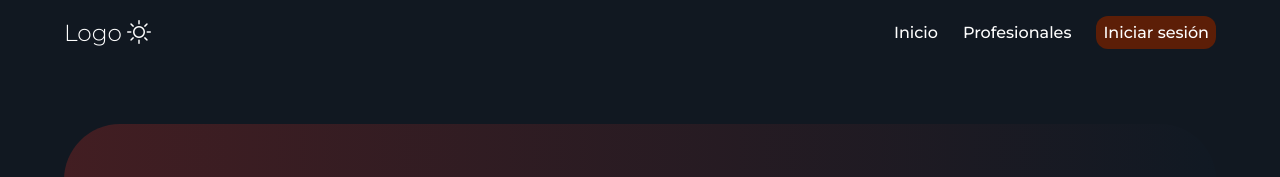
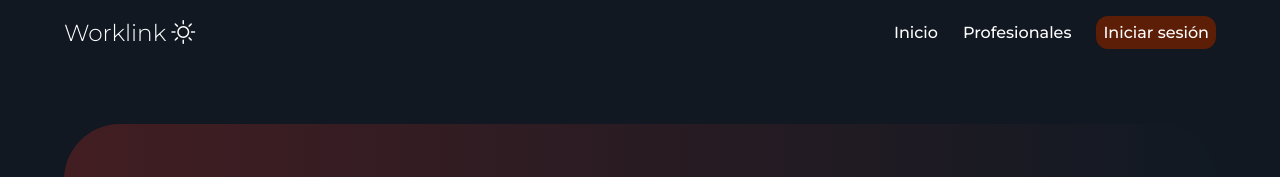
Before and after one commit to Isaviil/WorkLink, a Next.js app: page / in a window 1280 px wide. Shown: the top 177 px of the page. Built offline with nearby package versions, Linux system fonts and the light colour scheme; no server answers; the database is empty; a web font is replaced by a local one.

Commit message:
z-index and name fix

```diff
--- a/src/app/profile/profile.scss
+++ b/src/app/profile/profile.scss
@@ -135,6 +135,7 @@
                     font-size: 2.1em;
                 }
             }
+
         }
 
     }
--- a/src/app/profile/profile.tsx
+++ b/src/app/profile/profile.tsx
@@ -8,6 +8,7 @@ import { useState, useRef, useEffect } from 'react';
 import UploadImage from "../reusablecomponents/uploadImg/uploading";
 import Gallery from '../reusablecomponents/gallery/gallery';
 import gsap from 'gsap';
+import FooterPage from '../reusablecomponents/footer/foot';
 
 
 type idType = {
@@ -194,6 +195,10 @@ export default function Profile({id}:idType){
                     </>
             }
 
+            <div className="footer-container">
+                <FooterPage/>
+            </div>
+
         </div>
     )
 }
--- a/src/app/reusablecomponents/navbar/nav.scss
+++ b/src/app/reusablecomponents/navbar/nav.scss
@@ -66,6 +66,7 @@ nav{
             display: flex;
             justify-content: end;
             align-items: center;
+            z-index: 5;
 
             .bi-x-lg{
                 opacity: 1;
@@ -76,7 +77,7 @@ nav{
                 color: var(--color-regular-text);
                 cursor: pointer;
                 font-size: 1.8em;
-                z-index: 2;
+                z-index: 6;
             }
 
 
--- a/src/app/reusablecomponents/navbar/nav.tsx
+++ b/src/app/reusablecomponents/navbar/nav.tsx
@@ -108,7 +108,7 @@ export default function Navbar(){
         <nav>
 
             <div className="nav-left">
-                <h3 onClick={()=> router.push("/homePage")}>Logo</h3>
+                <h3 onClick={()=> router.push("/homePage")}>Worklink</h3>
 
                 <button className='nav-left-btn' onClick={displayTheme}>
                     {
```
